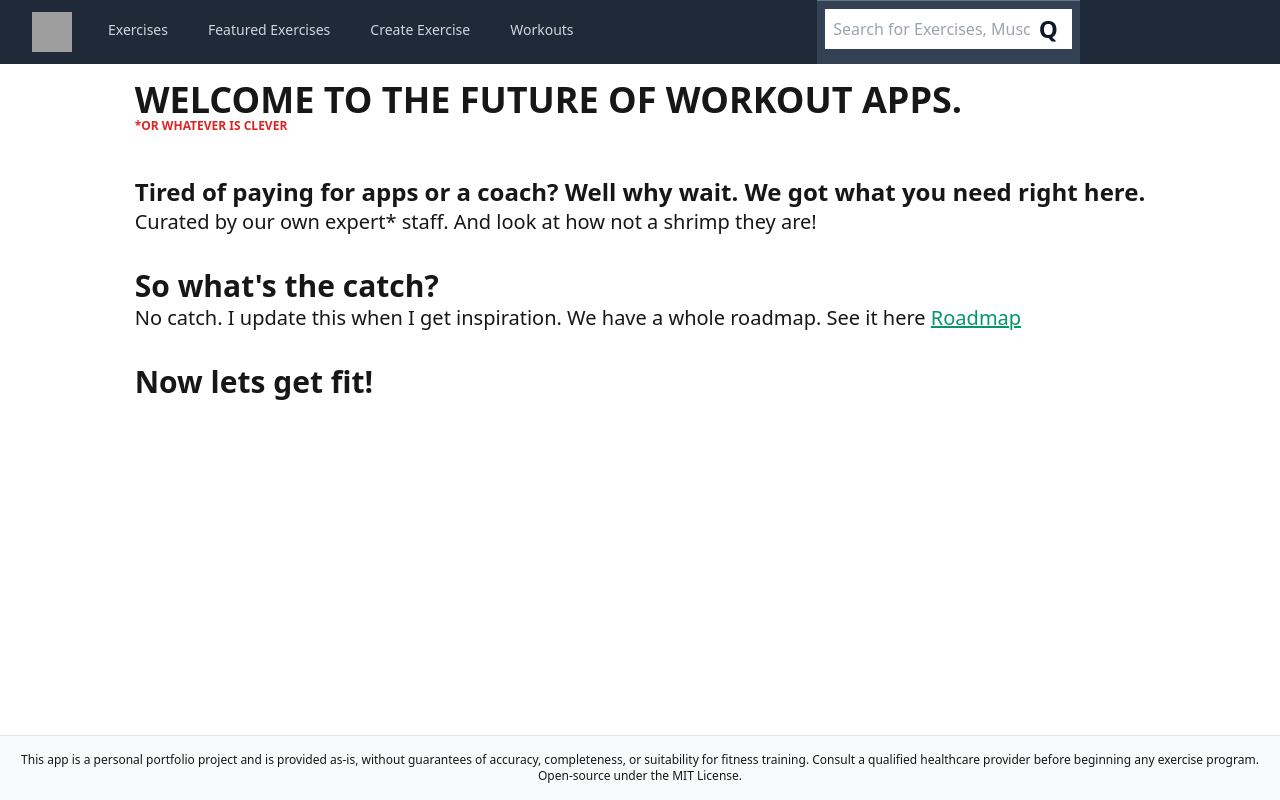
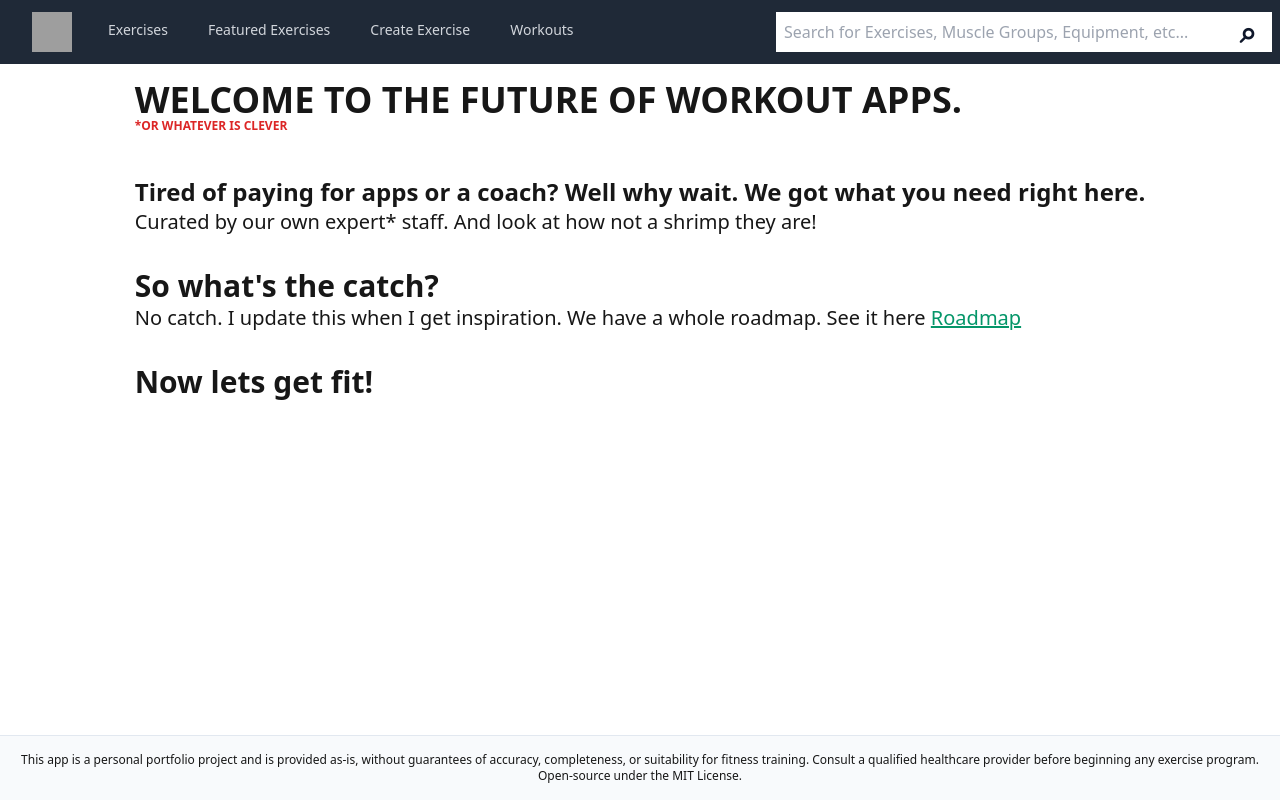
Before and after one commit to adam-kb/01-exercise-app, a Next.js app: page / in a window 1280 px wide. Built offline with nearby package versions, Linux system fonts and the light colour scheme; grey boxes are pictures that could not be loaded.

Commit message:
Adjust search icon in searchbar

```diff
--- a/app/ui/search/SearchBar.tsx
+++ b/app/ui/search/SearchBar.tsx
@@ -2,8 +2,8 @@ import Form from "next/form";
 
 const SearchBar = () => {
   return (
-    <div className="mx-auto max-w-7xl px-2 bg-slate-700 py-2 border-t border-t-slate-500 relative">
-      <Form action="/search">
+    <div className="flex my-auto lg:mx-0 px-2 py-2 relative lg:max-w-lg w-full">
+      <Form action="/search" className="w-full">
         <input
           type="search"
           id="query"
@@ -11,8 +11,9 @@ const SearchBar = () => {
           className="w-full"
           placeholder="Search for Exercises, Muscle Groups, Equipment, etc..."
         />
-        <button className="absolute bg-white text-slate-900 rounded-sm right-4 top-3 z-10 w-8 h-8 font-bold leading-8 text-2xl flex justify-center">
-          Q
+
+        <button className="absolute bg-white text-slate-900 rounded-sm right-4 top-3 z-10 w-8 h-8 font-bold leading-8 text-3xl flex justify-center">
+          &#8981;
         </button>
       </Form>
     </div>
```
